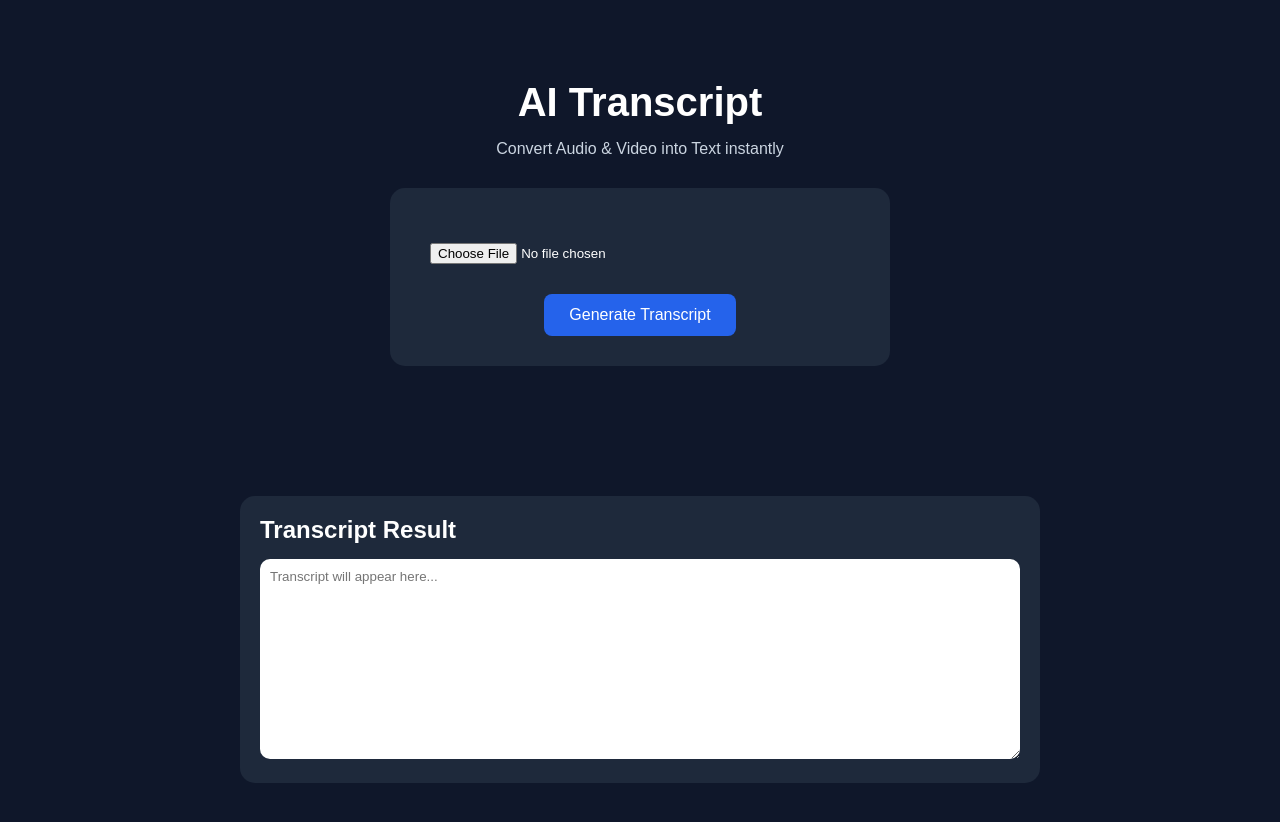
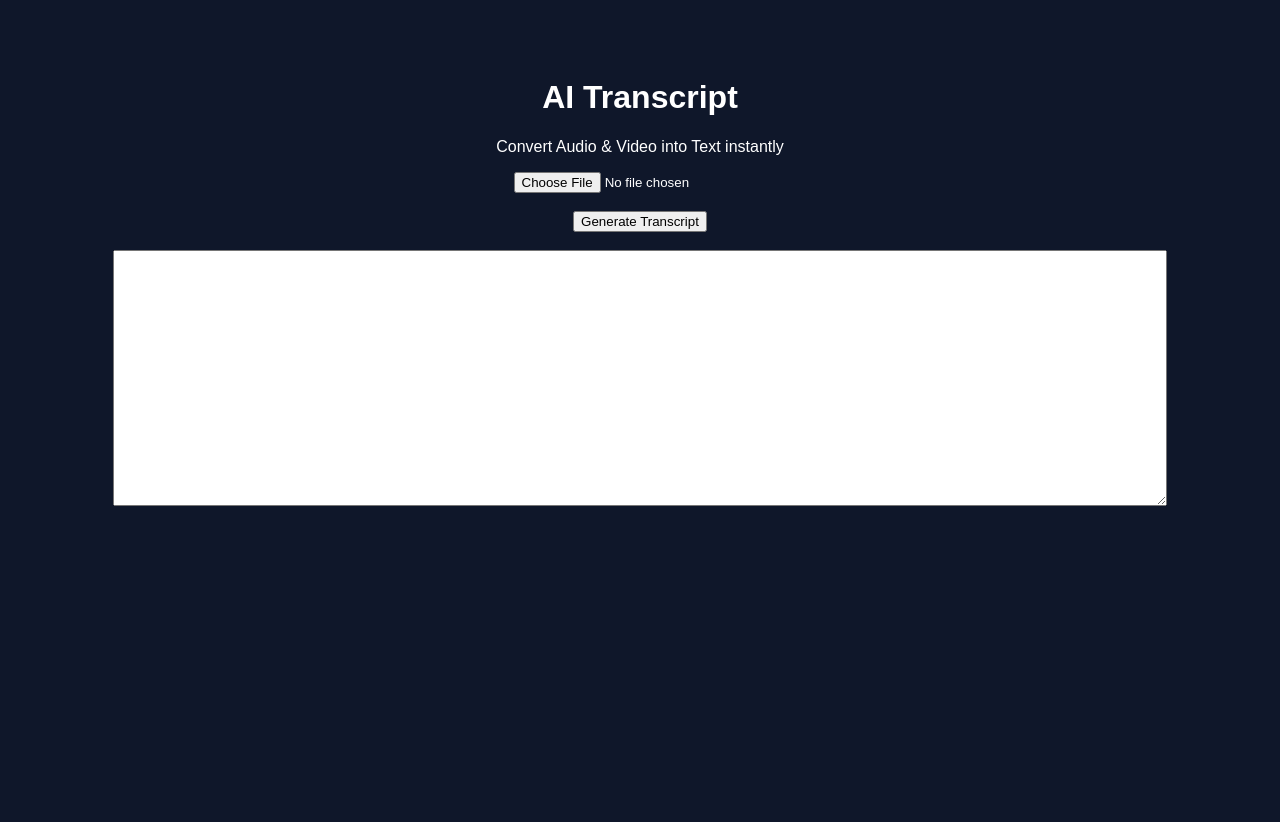
Before and after one commit to mgmyintmyatwin123-hue/ai-transcript, a plain HTML site: page index.html in a window 1280 px wide. After the commit the page ends 800 px from the top, so only its background shows below. Drawn offline with Linux system fonts and the light colour scheme.

Commit message:
Update index.html

```diff
--- a/index.html
+++ b/index.html
@@ -1,99 +1,35 @@
 <!DOCTYPE html>
-<html lang="en">
+<html>
 <head>
-<meta charset="UTF-8">
-<meta name="viewport" content="width=device-width, initial-scale=1.0">
 <title>AI Transcript</title>
+</head>
+<body style="font-family:Arial;background:#0f172a;color:white;text-align:center;padding:50px;">
 
-<style>
-*{
-margin:0;
-padding:0;
-box-sizing:border-box;
-font-family:Arial,sans-serif;
-}
-
-body{
-background:#0f172a;
-color:white;
-}
-
-.hero{
-text-align:center;
-padding:80px 20px;
-}
-
-.hero h1{
-font-size:40px;
-margin-bottom:15px;
-}
-
-.hero p{
-color:#cbd5e1;
-margin-bottom:30px;
-}
-
-.upload-box{
-background:#1e293b;
-max-width:500px;
-margin:auto;
-padding:30px;
-border-radius:15px;
-}
-
-input[type=file]{
-width:100%;
-padding:10px;
-margin-top:15px;
-margin-bottom:20px;
-}
-
-button{
-background:#2563eb;
-color:white;
-border:none;
-padding:12px 25px;
-border-radius:8px;
-cursor:pointer;
-font-size:16px;
-}
-
-.result{
-max-width:800px;
-margin:50px auto;
-padding:20px;
-background:#1e293b;
-border-radius:15px;
-}
-
-textarea{
-width:100%;
-height:200px;
-padding:10px;
-border:none;
-border-radius:10px;
-margin-top:15px;
-}
-</style>
-
-</head>
-<body>
-
-<section class="hero">
 <h1>AI Transcript</h1>
 <p>Convert Audio & Video into Text instantly</p>
 
-<div class="upload-box">
-<input type="file">
-<br>
-<button>Generate Transcript</button>
-</div>
-</section>
+<input type="file" id="fileInput">
+<br><br>
 
-<div class="result">
-<h2>Transcript Result</h2>
-<textarea placeholder="Transcript will appear here..."></textarea>
-</div>
+<button onclick="generateTranscript()">Generate Transcript</button>
+
+<br><br>
+
+<textarea id="result" style="width:90%;height:250px;"></textarea>
+
+<script>
+async function generateTranscript() {
+    const result = document.getElementById("result");
+    result.value = "Connecting to API...";
+
+    const response = await fetch("/api/transcribe", {
+        method: "POST"
+    });
+
+    const data = await response.json();
+    result.value = JSON.stringify(data, null, 2);
+}
+</script>
 
 </body>
 </html>
```
